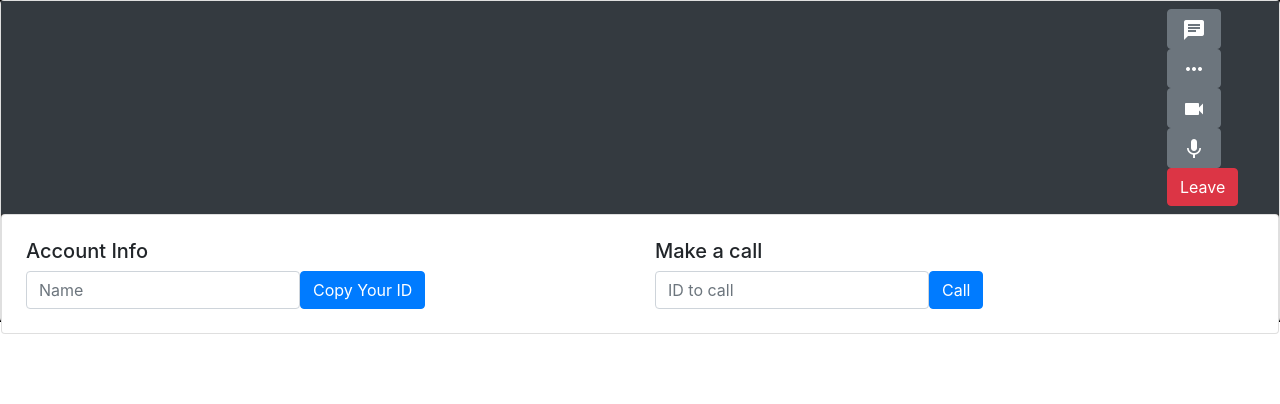
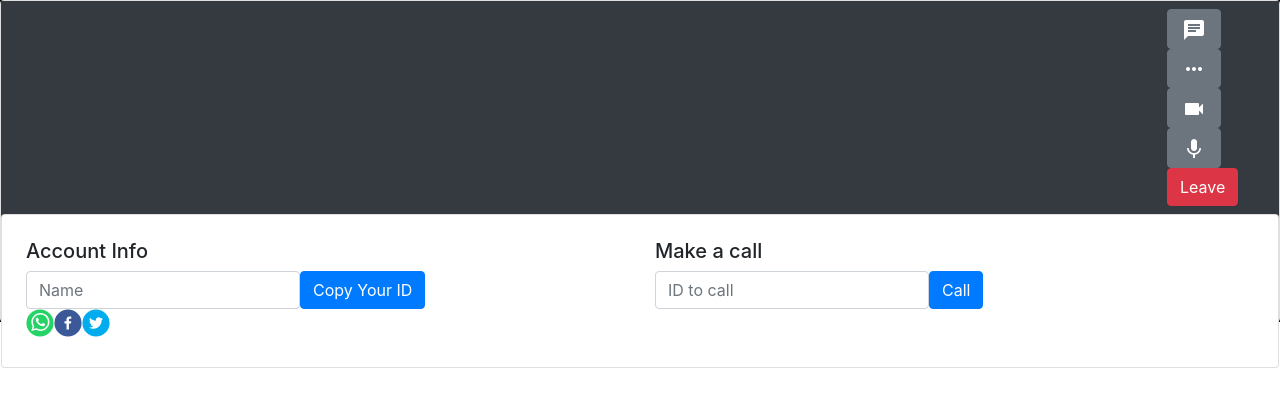
Before and after one commit to pranjal-1604/TeamsClone, a React (Create React App) app in the folder client/: page /video_call in a window 1280 px wide. Shown: the top 404 px of the page. Built offline with nearby package versions, Linux system fonts and the light colour scheme; no server answers.

Commit message:
react share buttons added

```diff
--- a/client/package.json
+++ b/client/package.json
@@ -8,13 +8,14 @@
     "@testing-library/react": "^11.2.7",
     "@testing-library/user-event": "^12.8.3",
     "axios": "^0.21.1",
+    "firebase": "^7.20.0",
     "react": "^17.0.2",
-    "firebase": "^7.20.0",
     "react-chat-engine": "^1.10.4",
     "react-copy-to-clipboard": "^5.0.3",
     "react-dom": "^17.0.2",
     "react-router-dom": "^5.2.0",
     "react-scripts": "4.0.3",
+    "react-share": "^4.4.0",
     "web-vitals": "^1.1.2"
   },
   "scripts": {
--- a/client/src/App.js
+++ b/client/src/App.js
@@ -11,9 +11,7 @@ function App() {
 
         <Route exact path="/" component={Main} />
         <Route exact path="/video_call" component={Video} />
-        {/* <Main />
 
-      <Video /> */}
       </Switch>
     </div>
   );
--- a/client/src/SocketContext.js
+++ b/client/src/SocketContext.js
@@ -1,7 +1,6 @@
 import React, { createContext, useState, useRef, useEffect } from 'react';
 import { io } from 'socket.io-client';
 import Peer from 'simple-peer';
-import {Link} from 'react-router-dom';
 
 const SocketContext = createContext();
 
@@ -26,6 +25,7 @@ const ContextProvider = ({ children }) => {
         setStream(currentStream);
 
         myVideo.current.srcObject = currentStream;
+
       });
 
     socket.on('me', (id) => setMe(id));
--- a/client/src/components/Options.js
+++ b/client/src/components/Options.js
@@ -4,6 +4,14 @@ import Form from "react-bootstrap/Form";
 import Button from "react-bootstrap/Button";
 import { Row, Col, Card } from "react-bootstrap";
 import { SocketContext } from "../SocketContext";
+import {
+  TwitterIcon,
+  TwitterShareButton,
+  WhatsappShareButton,
+  WhatsappIcon,
+  FacebookIcon,
+  FacebookShareButton,
+} from "react-share";
 
 
 function Options({children}) {
@@ -28,6 +36,29 @@ function Options({children}) {
               </Button>
             </CopyToClipboard>
             </Form>
+            <div>
+            <WhatsappShareButton
+              url={`https://ms-teams-video-chat.netlify.app/`}
+              title={`Join this meeting with the given code ""\n`}
+              separator="Link: "
+
+            >
+              <WhatsappIcon size={28} round />
+            </WhatsappShareButton>
+            <FacebookShareButton
+              url={`https://ms-teams-video-chat.netlify.app/`}
+              title={`Join this meeting with the given code ""\n`}
+
+            >
+              <FacebookIcon size={28} round />
+            </FacebookShareButton>
+            <TwitterShareButton
+              url={`https://video-chat-mihir.web.app/`}
+              title={`Join this meeting with the given code  \n`}
+            >
+              <TwitterIcon size={28} round  />
+            </TwitterShareButton>
+            </div>
           </Col>
           <Col xs={12} md={6}>
             <h5>Make a call</h5>
--- a/client/src/components/Video.js
+++ b/client/src/components/Video.js
@@ -7,8 +7,8 @@ import Options from "./Options";
 import Notifications from "./Notifications";
 
 
+function Video() {
 
-function Video() {
   return (
     <div style={{ backgroundColor: "black" }}>
     <ContextProvider>
--- a/client/src/components/VideoPlayer.js
+++ b/client/src/components/VideoPlayer.js
@@ -13,6 +13,7 @@ function VideoPlayer() {
           <Card bg="danger" className="mx-3 mt-2 mb-3">
             <h5>{name || 'Name'}</h5>
             <video playsInline muted ref={myVideo} style={{padding:"10px"}} autoPlay />
+
           </Card>
         </Col>
       )}
```
Also changed, not shown: 1 other file (tests, documents, lock files or other folders).
